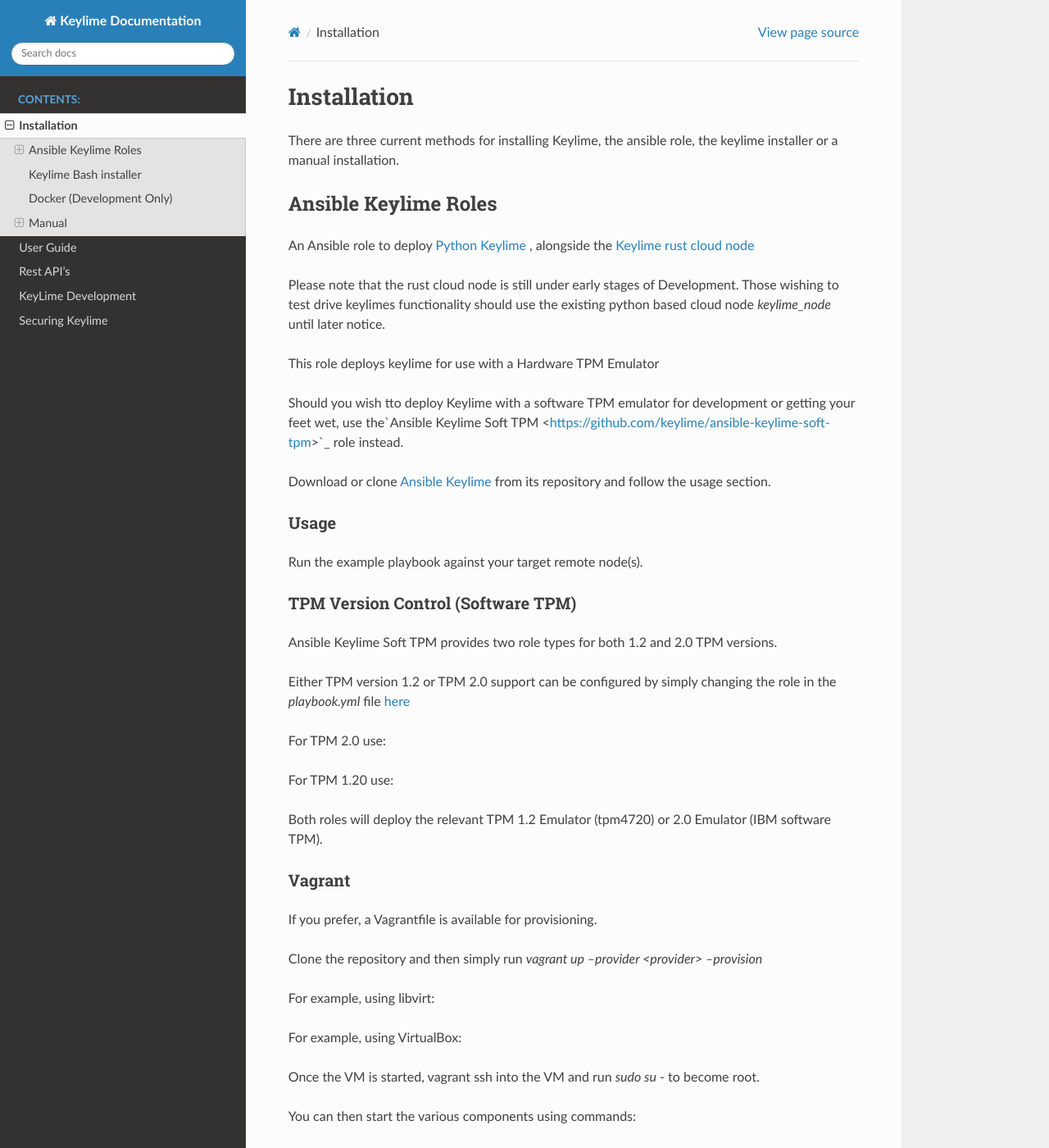
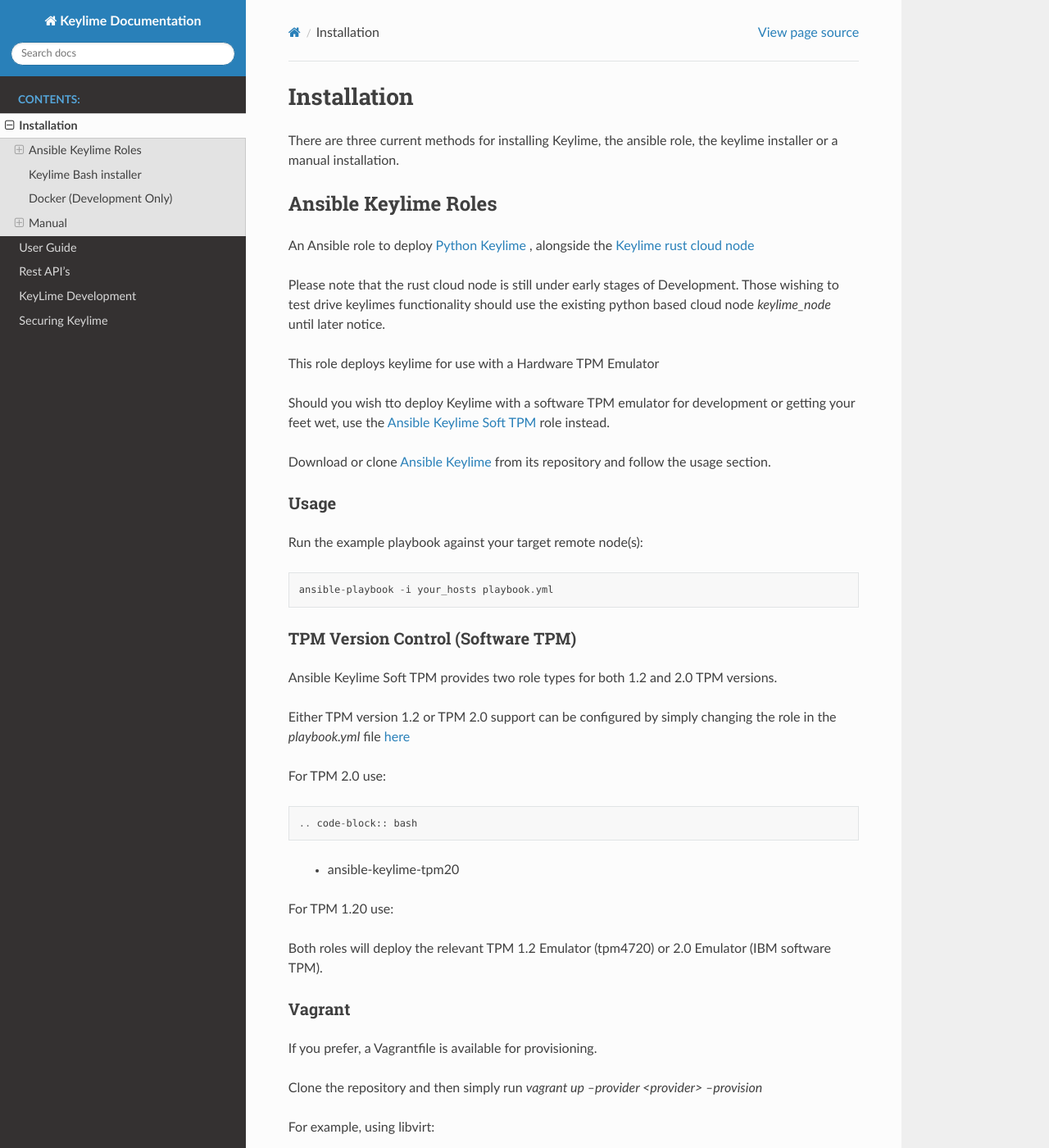
Before and after one commit to keylime/keylime, a Sphinx documentation site: the page built from docs/installation.rst, in a window 1280 px wide and 1400 px high. Shown: the whole window at 82% size. Built offline with Sphinx 7.4.7 and the Read the Docs theme 2.0.0, drawn with Linux system fonts in a browser that asks for light colours.

```diff
--- a/docs/installation.rst
+++ b/docs/installation.rst
@@ -17,7 +17,7 @@ python based cloud node `keylime_node` until later notice.
 This role deploys keylime for use with a Hardware TPM Emulator
 
 Should you wish tto deploy Keylime with a software TPM emulator for development
-or getting your feet wet, use the`Ansible Keylime Soft TPM <https://github.com/keylime/ansible-keylime-soft-tpm>`_
+or getting your feet wet, use the `Ansible Keylime Soft TPM <https://github.com/keylime/ansible-keylime-soft-tpm>`_
 role instead.
 
 Download or clone `Ansible Keylime <https://github.com/keylime/ansible-keylime>`_
@@ -39,7 +38,7 @@ Ansible Keylime Soft TPM provides two role types for both 1.2 and 2.0 TPM versio
 Either TPM version 1.2 or TPM 2.0 support can be configured by simply changing
 the role in the `playbook.yml` file `here <https://github.com/keylime/ansible-keylime/blob/master/playbook.yml#L11>`_
 
-For TPM 2.0 use:
+For TPM 2.0 use::
 
 .. code-block:: bash
     - ansible-keylime-tpm20
```
Also changed, not shown: other parts of docs/installation.rst (+1 -2 lines).
